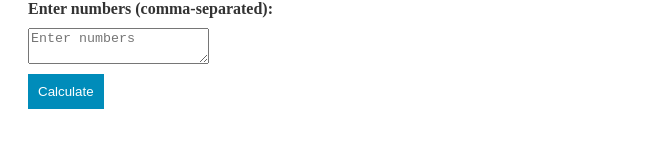
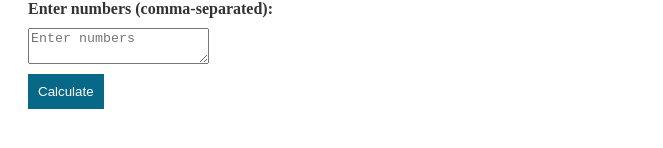
Before and after one commit to UrsTrulyAditya/Accessibilty, a React (Vite) app: page / in a window 1280 px wide. Shown: the part 564-712 px from the top of the page, without its empty margins (0-663 px from the left). Built offline with nearby package versions, Linux system fonts and the light colour scheme.

Commit message:
Accessibility fix -  button color contrast fix

```diff
--- a/src/App.tsx
+++ b/src/App.tsx
@@ -52,7 +52,7 @@ const App = () => {
         onClick={handleCalculate}
         style={{
           padding: '10px',
-          backgroundColor: '#008cba',
+          backgroundColor: '#076888',
           color: '#fff',
           border: 'none',
         }}
```
